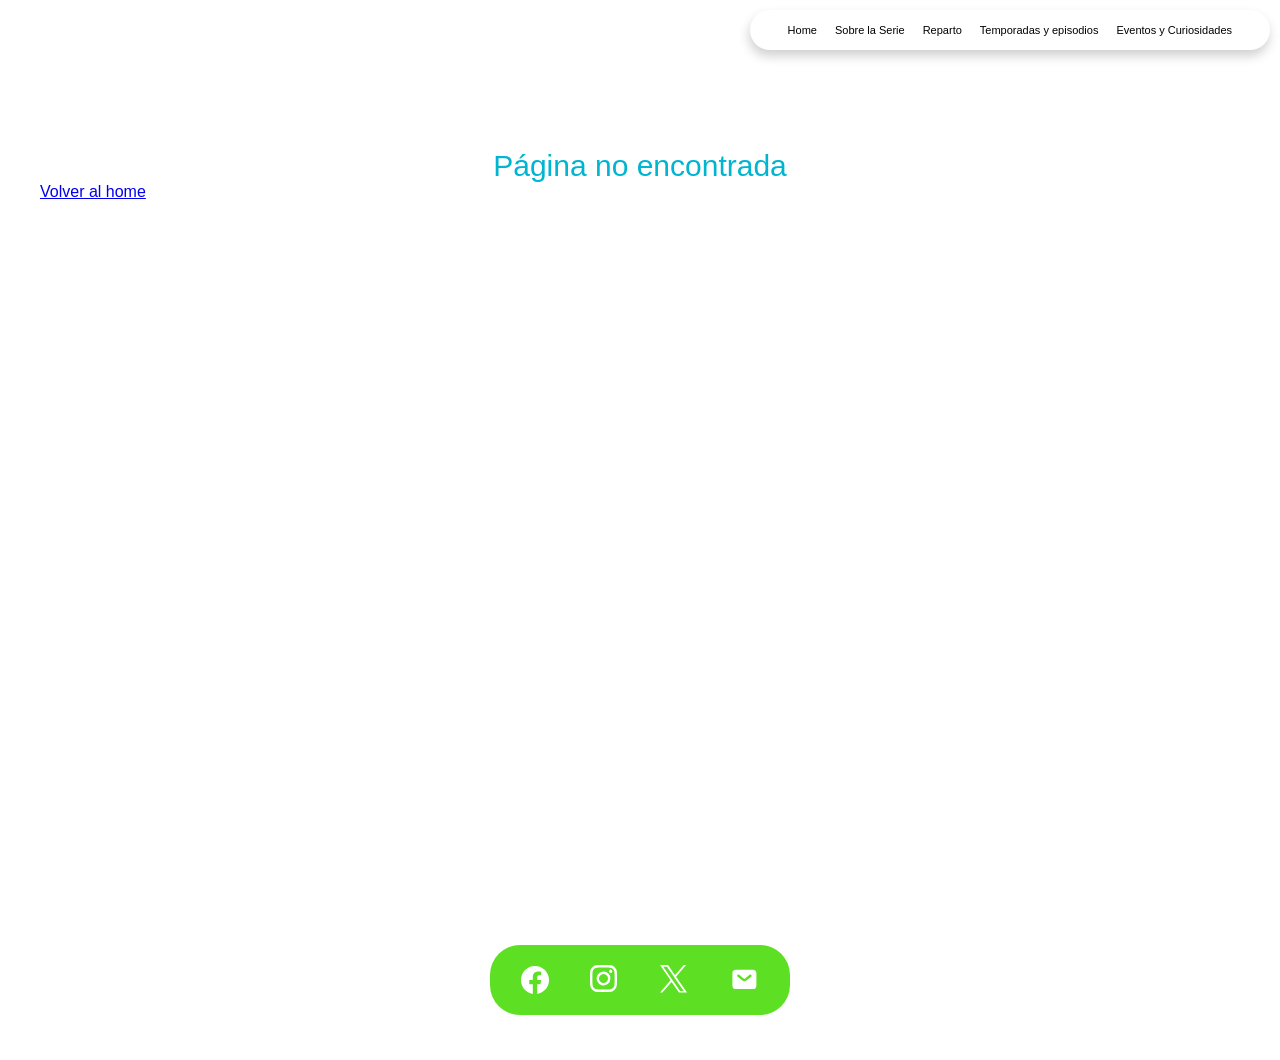
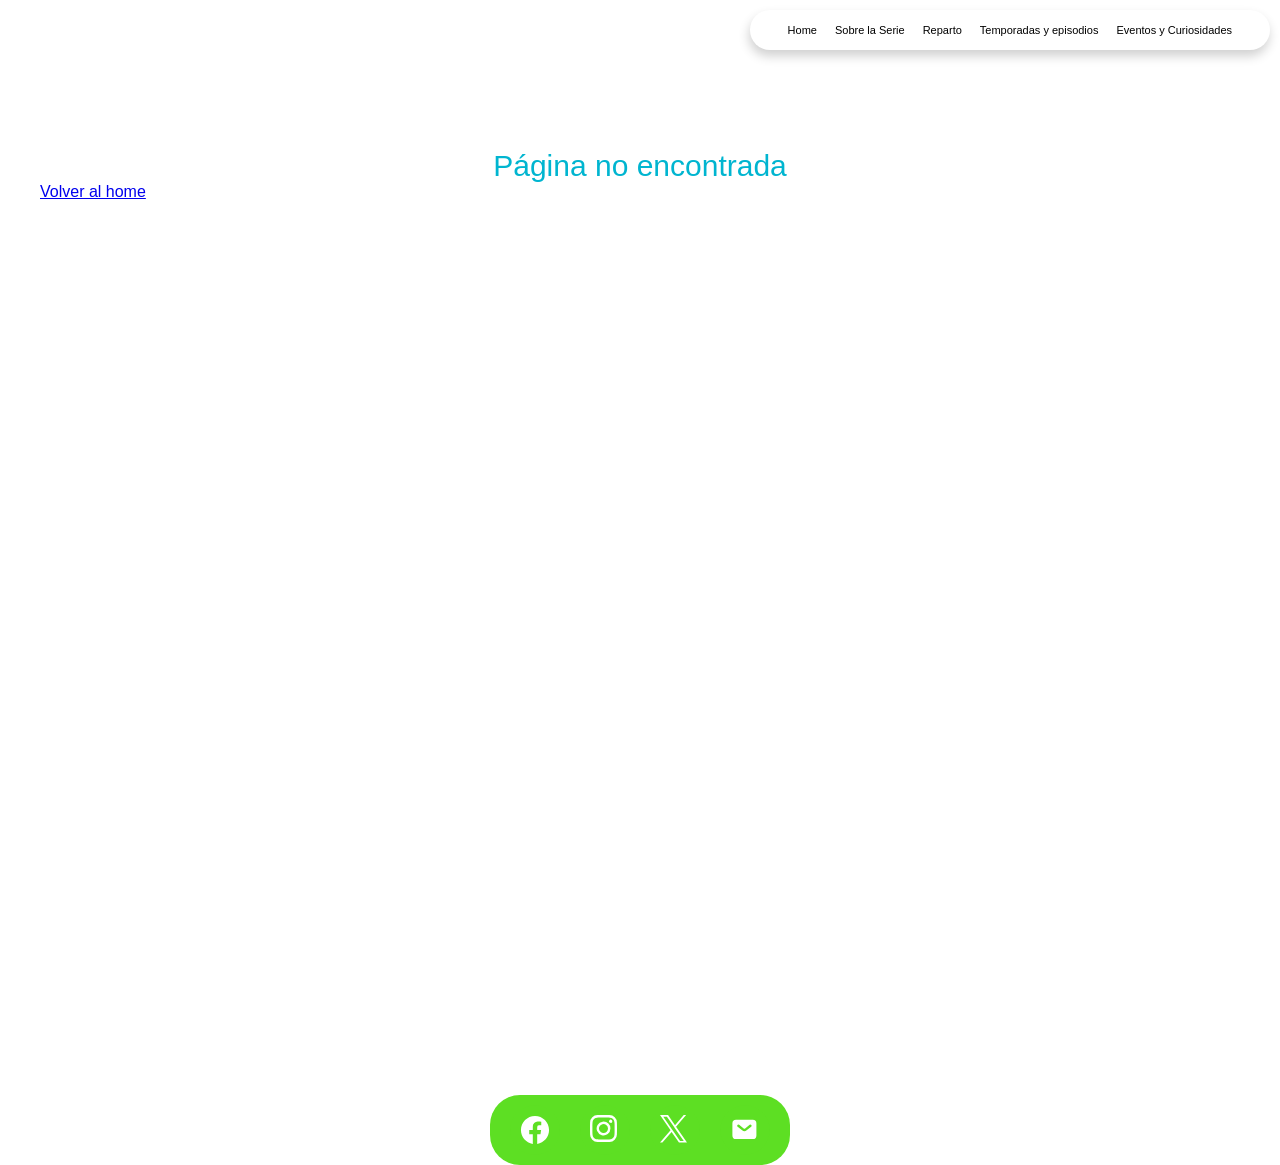

bbhb

--- a/src/css/style.css
+++ b/src/css/style.css
@@ -6,7 +6,6 @@
   font-style: normal;
   font-display: swap;
 }
-
 @font-face {
   font-family: "AloeveraDisplay";
   src: url("../fonts/WOFF2/AloeveraDisplay-Bold.woff2") format("woff2"),
@@ -15,7 +14,6 @@
   font-style: normal;
   font-display: swap;
 }
-
 @font-face {
   font-family: "AloeveraDisplay";
   src: url("../fonts/WOFF2/AloeveraDisplay-ExtraBold.woff2") format("woff2"),
@@ -24,7 +22,6 @@
   font-style: normal;
   font-display: swap;
 }
-
 @font-face {
   font-family: "AloeveraDisplay";
   src: url("../fonts/WOFF2/AloeveraDisplay-ExtraLight.woff2") format("woff2"),
@@ -33,7 +30,6 @@
   font-style: normal;
   font-display: swap;
 }
-
 @font-face {
   font-family: "AloeveraDisplay";
   src: url("../fonts/WOFF2/AloeveraDisplay-Light.woff2") format("woff2"),
@@ -42,7 +38,6 @@
   font-style: normal;
   font-display: swap;
 }
-
 @font-face {
   font-family: "AloeveraDisplay";
   src: url("../fonts/WOFF2/AloeveraDisplay-Medium.woff2") format("woff2"),
@@ -51,7 +46,6 @@
   font-style: normal;
   font-display: swap;
 }
-
 @font-face {
   font-family: "AloeveraDisplay";
   src: url("../fonts/WOFF2/AloeveraDisplay-Regular.woff2") format("woff2"),
@@ -60,7 +54,6 @@
   font-style: normal;
   font-display: swap;
 }
-
 @font-face {
   font-family: "AloeveraDisplay";
   src: url("../fonts/WOFF2/AloeveraDisplay-SemiBold.woff2") format("woff2"),
@@ -69,7 +62,6 @@
   font-style: normal;
   font-display: swap;
 }
-
 @font-face {
   font-family: "AloeveraDisplay";
   src: url("../fonts/WOFF2/AloeveraDisplay-Thin.woff2") format("woff2"),
@@ -95,14 +87,16 @@ body {
   font-family: "AloeveraDisplay", sans-serif;
 }
 
+/* ── HEADER / NAV ── */
 header {
   padding: 10px;
   display: flex;
   justify-content: end;
   align-items: center;
   position: absolute;
-  right: 0px;
-  top: 0px;
+  right: 0;
+  top: 0;
+  z-index: 10;
 }
 
 nav {
@@ -112,8 +106,7 @@ nav {
   display: flex;
   justify-content: center;
   align-items: center;
-  gap: 0px 2px;
-  -webkit-box-shadow: -1px 6px 11px 0px rgba(0, 0, 0, 0.19);
+  gap: 0 2px;
   box-shadow: -1px 6px 11px 0px rgba(0, 0, 0, 0.19);
 }
 
@@ -121,7 +114,7 @@ nav {
   color: black;
   text-decoration: none;
   font-size: 11px;
-  padding: 0px 8px;
+  padding: 0 8px;
   border-radius: 4px;
   transition: all 0.15s ease-in-out;
 }
@@ -139,16 +132,18 @@ nav {
   background-position: center;
 }
 
+/* ── SECCIONES ── */
 .seccion {
   padding: 80px 40px;
   background-size: cover;
   background-repeat: no-repeat;
   background-position: center;
-  min-height: 100vh; 
+  min-height: 100vh;
   display: flex;
   flex-direction: column;
 }
 
+/* ── TIPOGRAFÍA ── */
 h1 {
   font-size: 60px;
   text-align: center;
@@ -168,6 +163,11 @@ p {
   font-weight: 100;
 }
 
+.title-blanco {
+  color: #ffffff;
+}
+
+/* ── FOOTER ── */
 footer {
   background-image: url("../images/fondo-contacto.jpg");
   background-size: cover;
@@ -179,12 +179,12 @@ footer {
   height: 160px;
 }
 
+/* ── SOCIAL ICONS ── */
 ul {
   list-style: none;
   width: fit-content;
-  margin: 0 auto;
+  margin: 300px auto 0;
   padding: 0;
-  margin-top: 300px;
 }
 
 .example-1 {
@@ -197,7 +197,6 @@ ul {
   padding: 20px;
   height: 70px;
   width: 300px;
-  margin: 0px;
 }
 
 .example-1 .icon-content {
@@ -252,134 +251,57 @@ ul {
   fill: #fff;
 }
 
-.example-1 .icon-content .link[data-social="spotify"]:hover {
-  color: #00a2ff;
-}
+.example-1 .icon-content .link[data-social="spotify"]:hover  { color: #00a2ff; }
+.example-1 .icon-content .link[data-social="pinterest"]:hover { color: #ff009d; }
+.example-1 .icon-content .link[data-social="dribbble"]:hover  { color: #686868; }
+.example-1 .icon-content .link[data-social="telegram"]:hover  { color: #23b100; }
 
-.example-1 .icon-content .link[data-social="pinterest"]:hover {
-  color: #ff009d;
-}
-
-.example-1 .icon-content .link[data-social="dribbble"]:hover {
-  color: #686868;
-}
-
-.example-1 .icon-content .link[data-social="telegram"]:hover {
-  color: #23b100;
-}
+/* ── TEMPORADAS ── */
 .temporadas-y-episodios {
-  background-image: url("../images/fondo\ sobre\ el\ evento.jpg");
-  height: auto;
-}
-
-.temporadas-y-episodios-2 {
-  background-image: url("../images/fondo\ sobre\ el\ evento\ 2.jpg");
+  background-image: url("../images/fondo sobre el evento.jpg");
   height: auto;
 }
 
 .temporadas {
-  width: 95%;           /* antes era 90% */
-  max-width: 1400px;    /* antes era 1024px */
+  width: 95%;
+  max-width: 1400px;
   margin: 30px auto;
   display: grid;
   grid-template-columns: 1fr 1fr;
-  column-gap: 40px;     /* podés reducir el gap también */
+  column-gap: 40px;
   row-gap: 30px;
 }
-.temporadas-2 {
-  row-gap: 180px;
-}
 
-.temporada-1 {
-  width: 100%;
-  min-height: 30rem;
-  display: flex;
-  align-items: flex-end;
-  padding-bottom: 6rem;
-  justify-content: flex-start;
-  padding-left: 6rem;
-  gap: 20px;
-  cursor: pointer;
-  transition: all 0.2s ease-in-out;
-  margin-top: 60px;
-  backdrop-filter: blur(50px);
-  background-color: #0187ff;
-  padding: 1rem;
-  border-radius: 1rem;
-  background-image: url(../images/imagen\ predio.jpg);
-  background-size: cover;   
-  background-position: center; 
-  background-repeat: no-repeat;
-}
-.temporada-2 {
-  width: 100%;
-  min-height: 30rem;
-  display: flex;
-  align-items: flex-end;
-  padding-bottom: 6rem;
-  justify-content: flex-start;
-  padding-left: 6rem;
-  gap: 20px;
-  cursor: pointer;
-  transition: all 0.2s ease-in-out;
-  margin-top: 60px;
-  backdrop-filter: blur(50px);
-  background-color: #0187ff;
-  padding: 1rem;
-  border-radius: 1rem;
-  background-image: url(../images/competencia\ burger.jpg);
-  background-size: cover;   
-  background-position: center; 
-  background-repeat: no-repeat;
-}
+.temporada-1,
+.temporada-2,
 .temporada-3 {
   width: 100%;
   min-height: 30rem;
   display: flex;
   align-items: flex-end;
-  padding-bottom: 6rem;
-  justify-content: flex-start;
-  padding-left: 6rem;
-  grid-column: span 2;
   gap: 20px;
   cursor: pointer;
   transition: all 0.2s ease-in-out;
   margin-top: 60px;
-  backdrop-filter: blur(50px);
-  background-color: #0187ff;
-  padding: 1rem 6rem;
+  padding: 1rem;
   border-radius: 1rem;
-  background-image: url(../images/imagen\ predio.jpg);
-  background-size: cover;   
-  background-position: center; 
+  background-size: cover;
+  background-position: center;
   background-repeat: no-repeat;
 }
 
-.temporada-1:hover {
-  transform: scale(1.1);
+.temporada-1 { background-image: url(../images/imagen\ predio.jpg); }
+.temporada-2 { background-image: url(../images/competencia\ burger.jpg); }
+.temporada-3 {
+  background-image: url(../images/imagen\ predio.jpg);
+  grid-column: span 2;
+  padding: 1rem 6rem;
 }
-.temporada-2:hover {
-  transform: scale(1.1);
-}
+
+.temporada-1:hover,
+.temporada-2:hover,
 .temporada-3:hover {
-  transform: scale(1.1);
-}
-
-
-.temporada-imagen {
-  width: 60px;
-}
-
-.temporada-imagen-2 {
-  width: 90px;
-}
-
-.temporada-imagen-4 {
-  width: 90px;
-}
-
-.temporada-imagen-7 {
-  width: 80px;
+  transform: scale(1.05);
 }
 
 .temporada-titulo {
@@ -401,23 +323,15 @@ ul {
   font-weight: 400;
   font-size: 10px;
   margin-top: 2px;
- } 
-.title-blanco{
-  color: #ffffff;
 }
 
-
-
-
-
-
-
-
+/* ── FORMULARIO ── */
 .fondo-formulario {
-  background-image: url("../images/FONDO\ FORMULARIO\ BURGER.jpg");
-  background-size: contain
-
+  background-image: url("../images/FONDO FORMULARIO BURGER.jpg");
+  background-size: cover;
+  height: auto;
 }
+
 fieldset {
   display: flex;
   flex-direction: column;
@@ -426,6 +340,7 @@ fieldset {
 .relleno {
   margin-bottom: 24px;
 }
+
 .relleno,
 input {
   padding: 15px;
@@ -439,22 +354,22 @@ textarea {
 }
 
 form {
-  border: 2px solid whithe;
+  border: 2px solid white;
   backdrop-filter: invert(1);
   width: 45%;
   max-width: 800px;
-  margin: 0 auto;
+  margin: 80px auto 0;
   font-size: 2rem;
-  margin-top: 80px;
 }
 
 label,
 legend {
   color: black;
 }
+
 .grupo {
-  display: flex !important;
-  flex-direction: column !important;
+  display: flex;
+  flex-direction: column;
   width: 100%;
   margin-bottom: 25px;
 }
@@ -467,7 +382,7 @@ legend {
 .formulario-contenedor-boton {
   display: flex;
   justify-content: end;
-  padding: 10px 0px;
+  padding: 10px 0;
 }
 
 .formulario-boton {
@@ -478,4 +393,5 @@ legend {
   border: none;
   border-radius: 100px;
   font-weight: 500;
+  cursor: pointer;
 }
